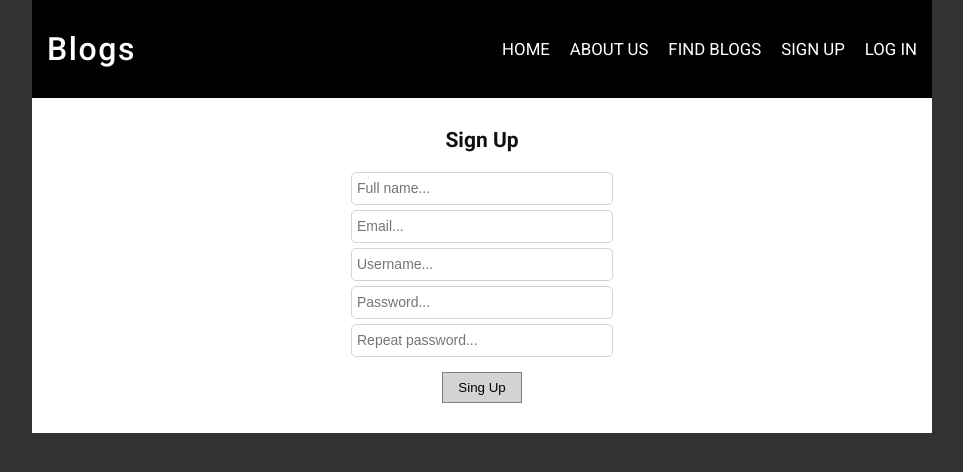
After one commit to kitOl/php-signup-basic, a PHP site: page /signup.php in a window 1280 px wide. The commit adds this page. Shown: the top 472 px of the page, without its empty margins (158-1121 px from the left). Run offline with PHP 8.4, Linux system fonts and the light colour scheme.

Commit message:
add signup and login pages

```diff
--- a/css/reset.css
+++ b/css/reset.css
@@ -0,0 +1,25 @@
+* {
+  margin: 0;
+  padding: 0;
+  border: 0;
+}
+
+h1,
+h2,
+h3,
+h4,
+h5,
+h6,
+p {
+  padding: 0;
+}
+
+a {
+  text-decoration: none;
+  color: #fff;
+}
+
+ul,
+li {
+  list-style: none;
+}
--- a/css/style.css
+++ b/css/style.css
@@ -0,0 +1,116 @@
+body {
+  background-color: #333333;
+  font-family: "Roboto", sans-serif;
+  font-weight: 400;
+  font-size: 14px;
+}
+
+.wrapper {
+  width: 900px;
+  margin: 0 auto;
+}
+
+h1,
+h2,
+h3,
+h4,
+h5,
+h6,
+p {
+  font-family: "Roboto", sans-serif;
+  color: #111;
+  line-height: 24px;
+}
+
+h1 {
+  font-weight: 600;
+  font-size: 32px;
+  padding: 20px 0;
+  text-align: center;
+}
+
+input {
+  padding: 5px;
+  width: 250px;
+  border-width: 1px;
+  border-style: solid;
+  border-radius: 5px;
+  border-color: lightgray;
+  line-height: 1.5;
+  display: block;
+
+  font-size: 14px;
+}
+
+button {
+  margin-top: 10px;
+  background-color: lightgray;
+  padding: 7px 15px;
+  border: 1px solid gray !important;
+}
+
+nav {
+  padding: 30px 15px;
+
+  display: flex;
+  justify-content: space-between;
+  align-items: center;
+  background-color: #000;
+}
+
+nav ul {
+  display: flex;
+  justify-content: space-between;
+  align-items: center;
+  gap: 20px;
+}
+
+.nav-list a {
+  text-transform: uppercase;
+  font-size: larger;
+}
+
+section {
+  padding: 30px 0;
+  background-color: #ffffffff;
+  text-align: center;
+}
+
+.logo-header {
+  font-size: xx-large;
+  font-weight: 500;
+  letter-spacing: 0.05em;
+}
+
+.index-categories h2 {
+  margin-bottom: 20px;
+}
+
+.index-categories-list {
+  display: flex;
+  justify-content: center;
+  gap: 15px;
+  align-items: center;
+}
+
+.index-categories-list div {
+  padding: 10px;
+  background-color: #bdb5b3;
+  width: 180px;
+  height: 200px;
+}
+
+.signup-form {
+  /* width: 320px; */
+}
+
+.signup-form h2 {
+  margin-bottom: 20px;
+}
+
+.signup-form-form {
+  display: flex;
+  flex-direction: column;
+  gap: 5px;
+  align-items: center;
+}
--- /dev/null
+++ b/footer.php
@@ -0,0 +1,6 @@
+</div>
+</body>
+
+</html>
+
+<script src="js/main.js"></script>
--- /dev/null
+++ b/header.php
@@ -0,0 +1,28 @@
+<!DOCTYPE html>
+<html lang="en">
+
+<head>
+    <meta charset="UTF-8">
+    <meta name="viewport" content="width=device-width, initial-scale=1.0">
+    <title>PHP Signup</title>
+    <link href="https://fonts.googleapis.com/css?family=Roboto:100,100italic,300,300italic,regular,italic,500,500italic,700,700italic,900,900italic" rel="stylesheet" />
+    <link rel="stylesheet" href="css/reset.css">
+    <link rel="stylesheet" href="css/style.css">
+</head>
+
+<body>
+
+    <div class="wrapper">
+        <nav>
+            <a class="logo-header" href="index.php">Blogs</a>
+            <ul class="nav-list">
+                <li><a href="index.php">Home</a></li>
+                <li><a href="discover.php">About us</a></li>
+                <li><a href="blog.php">Find Blogs</a></li>
+                <li><a href="signup.php">Sign up</a></li>
+                <li><a href="login.php">Log in</a></li>
+            </ul>
+        </nav>
+    </div>
+
+    <div class="wrapper">
--- /dev/null
+++ b/signup.php
@@ -0,0 +1,24 @@
+<?php
+include_once 'header.php';
+?>
+
+<section class="signup-form">
+  <h2>Sign Up</h2>
+  <form action="includes/signup.inc.php" method="post">
+    <div class="signup-form-form">
+
+      <input type="text" name="name" placeholder="Full name...">
+      <input type="text" name="email" placeholder="Email...">
+      <input type="text" name="uid" placeholder="Username...">
+      <input type="password" name="pwd" placeholder="Password...">
+      <input type="password" name="pwdrepeat" placeholder="Repeat password...">
+
+      <button type="submit" name="submit">Sing Up</button>
+
+    </div>
+  </form>
+</section>
+
+<?php
+include_once 'footer.php';
+?>
```
Also changed, not shown: index.php (+27 -34 lines), login.php (added, +21 -0 lines), includes/login.inc.php (added), includes/signup.in.php (added).
